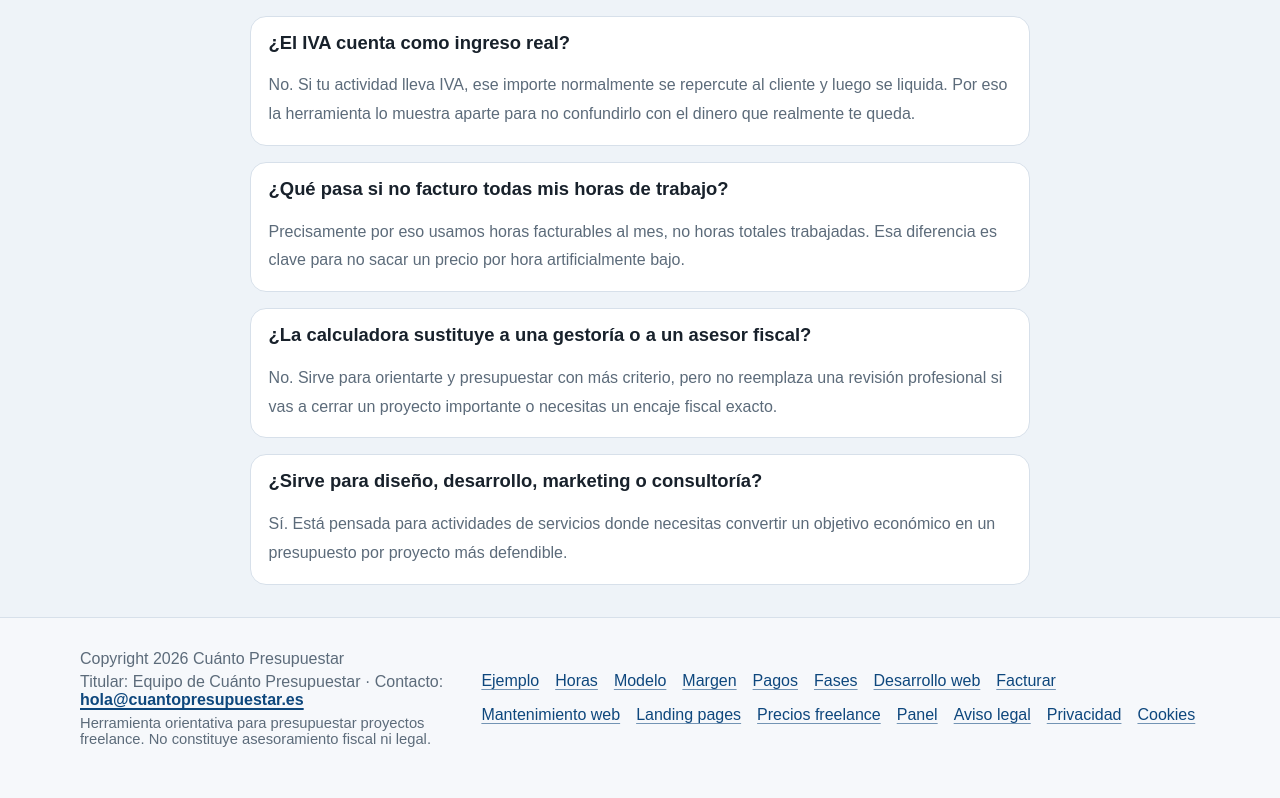
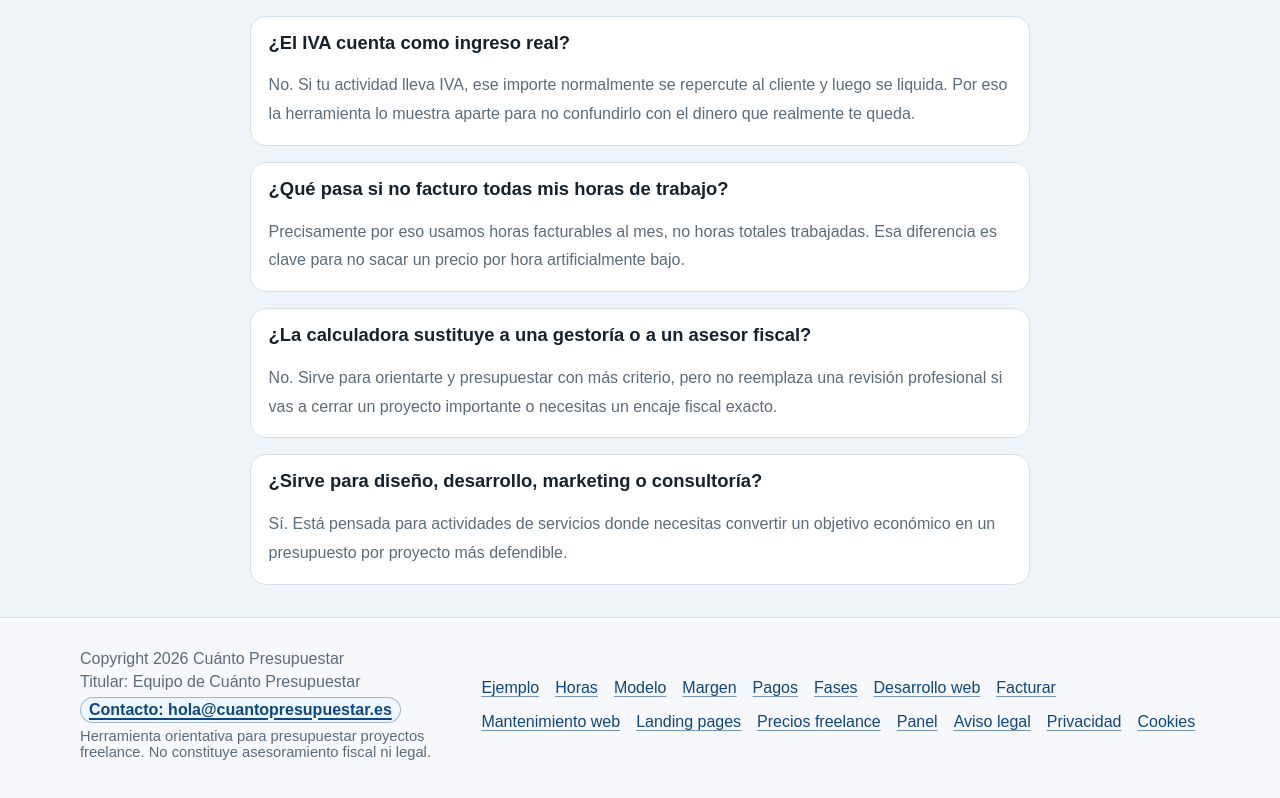
Before and after one commit to djimenezm/cuantopresupuestar, a Next.js app: page / in a window 1280 px wide. Shown: the part 4813-5611 px from the top of the page. Built offline with nearby package versions, Linux system fonts and the light colour scheme.

Commit message:
Make footer contact link distinguishable

```diff
--- a/app/globals.css
+++ b/app/globals.css
@@ -669,7 +669,19 @@ select[aria-invalid='true'] {
   color: var(--accent-dark);
 }
 
+.footer-contact-row {
+  margin-top: 0.05rem;
+}
+
 .footer-contact-link {
+  display: inline-flex;
+  align-items: center;
+  width: fit-content;
+  border: 1px solid rgba(14, 71, 125, 0.34);
+  border-radius: 999px;
+  padding: 0.18rem 0.5rem;
+  background: #eef6ff;
+  color: var(--accent-dark);
   font-weight: 700;
   text-decoration: underline;
   text-decoration-thickness: 0.12em;
@@ -678,7 +690,9 @@ select[aria-invalid='true'] {
 
 .footer-contact-link:hover,
 .footer-contact-link:focus-visible {
-  color: var(--accent);
+  border-color: var(--accent-dark);
+  background: #e0efff;
+  color: var(--accent-dark);
   text-decoration-thickness: 0.16em;
 }
 
--- a/components/Footer.tsx
+++ b/components/Footer.tsx
@@ -8,10 +8,10 @@ export default function Footer() {
           <p>
             Copyright {new Date().getFullYear()} {siteConfig.name}
           </p>
-          <p>
-            Titular: {siteConfig.ownerName} · Contacto:{' '}
+          <p>Titular: {siteConfig.ownerName}</p>
+          <p className="footer-contact-row">
             <a className="footer-contact-link" href={`mailto:${siteConfig.contactEmail}`}>
-              {siteConfig.contactEmail}
+              Contacto: {siteConfig.contactEmail}
             </a>
           </p>
           <p className="footer-note">
```
Also changed, not shown: 1 other file (tests, documents, lock files or other folders).
